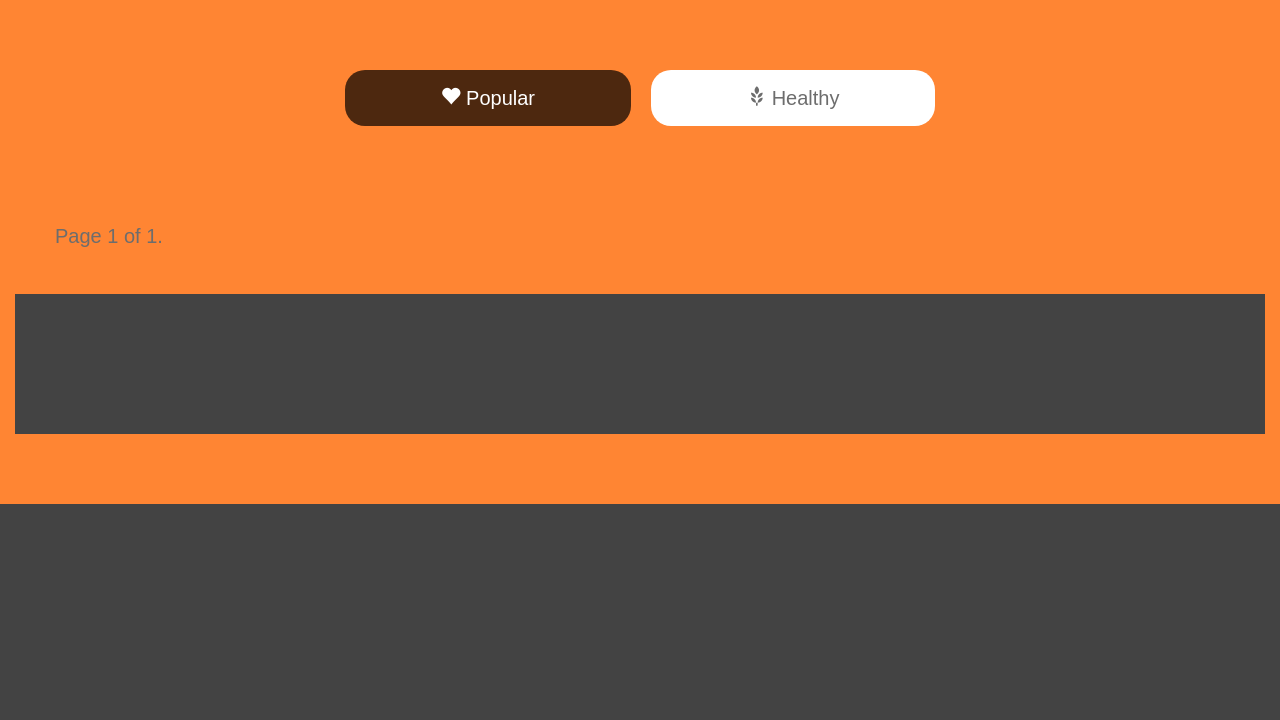
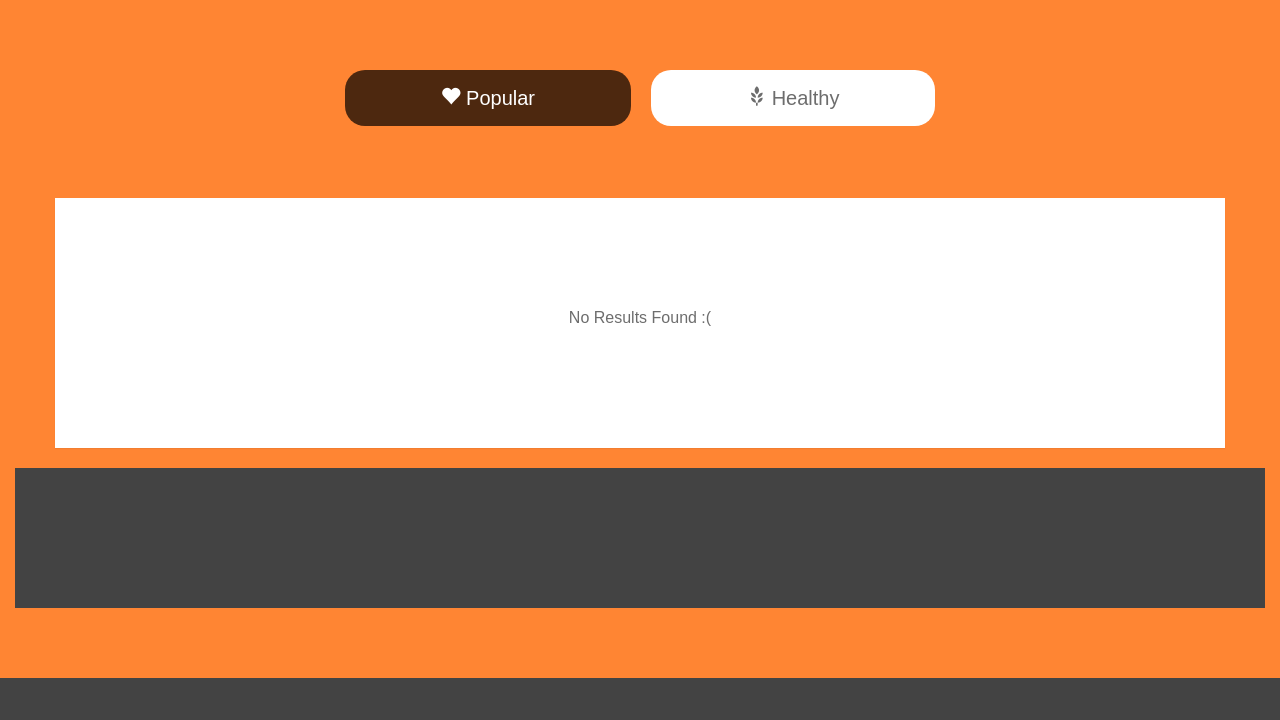
Before and after one commit to ReljaPaunovic/DishFinder, a Django app: page /finder/search/ in a window 1280 px wide. Shown: the part 80-800 px from the top of the page. Run offline with Django 3.2, Linux system fonts and the light colour scheme; style sheets or scripts are compiled from the project's sources; some libraries are stand-ins or nearby versions.

Commit message:
add no result msg for search_result page

```diff
--- a/Website/finderApp/static/finderApp/css/main.less
+++ b/Website/finderApp/static/finderApp/css/main.less
@@ -17,6 +17,25 @@ body {
 
 p {
   font-size: 16px;
+}
+
+.error_panel {
+  height: 250px;
+  width: 100%;
+  .table_wrapper {
+    display: table;
+    vertical-align: middle;
+    text-align: center;
+    width: 100%;
+    height: 100%;
+    .table_cell_wrapper {
+      display: table-cell;
+      vertical-align: middle;
+      text-align: center;
+      width: 100%;
+      height: 100%;
+    }
+  }
 }
 
 .hidden {
--- a/Website/finderApp/templates/finderApp/search_result.html
+++ b/Website/finderApp/templates/finderApp/search_result.html
@@ -32,7 +32,7 @@
         <br><br>
         <div class="row" id="popularpanelgroup">
 	   			<div class="panel-group">
-
+{% if recipes %}
 	{% for recipe in recipes %}
 		<!-- display a preview info on each recipe, click to direct to recipe_detail page -->
 		<div class="panel">
@@ -45,7 +45,7 @@
 			</div>
 
 			<div class="panel-footer">
-				<pre id="keyword_preview">Keywords:   serve {{ recipe.servings }} person</pre>
+				<pre id="keyword_preview">Keywords:   serves {{ recipe.servings }} person</pre>
 			</div>
 		</div>
 	{% endfor %}
@@ -65,7 +65,15 @@
         {% endif %}
     </span>
   </div>
-
+{% else %}
+  <div class="panel error_panel">
+    <div class="table_wrapper">
+      <div class="table_cell_wrapper">
+        <p>No Results Found :(</p>
+      </div>
+    </div>
+  </div>
+{% endif %}
      			</div>
   		</div>
   	</div>
--- a/Website/finderApp/views.py
+++ b/Website/finderApp/views.py
@@ -71,6 +71,7 @@ def search_result(request):
 
 	result_list = []
 	for i in range(len(result_id_list)):
+		print(result_id_list[i][0])
 		obj = Recipe.objects.get(pk=result_id_list[i][0])
 		obj.index = result_id_list[i][0]
 		result_list.append(obj)
```
